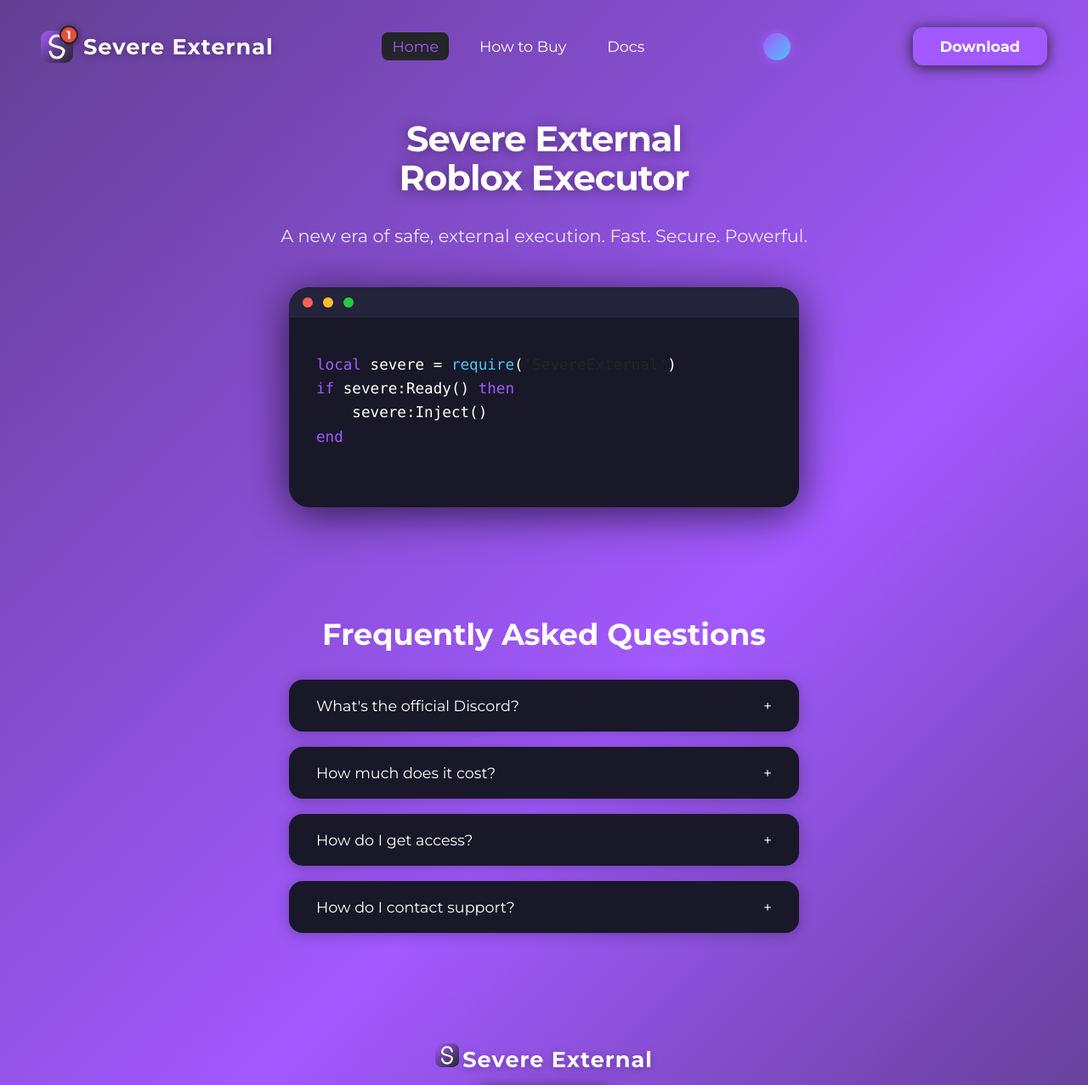
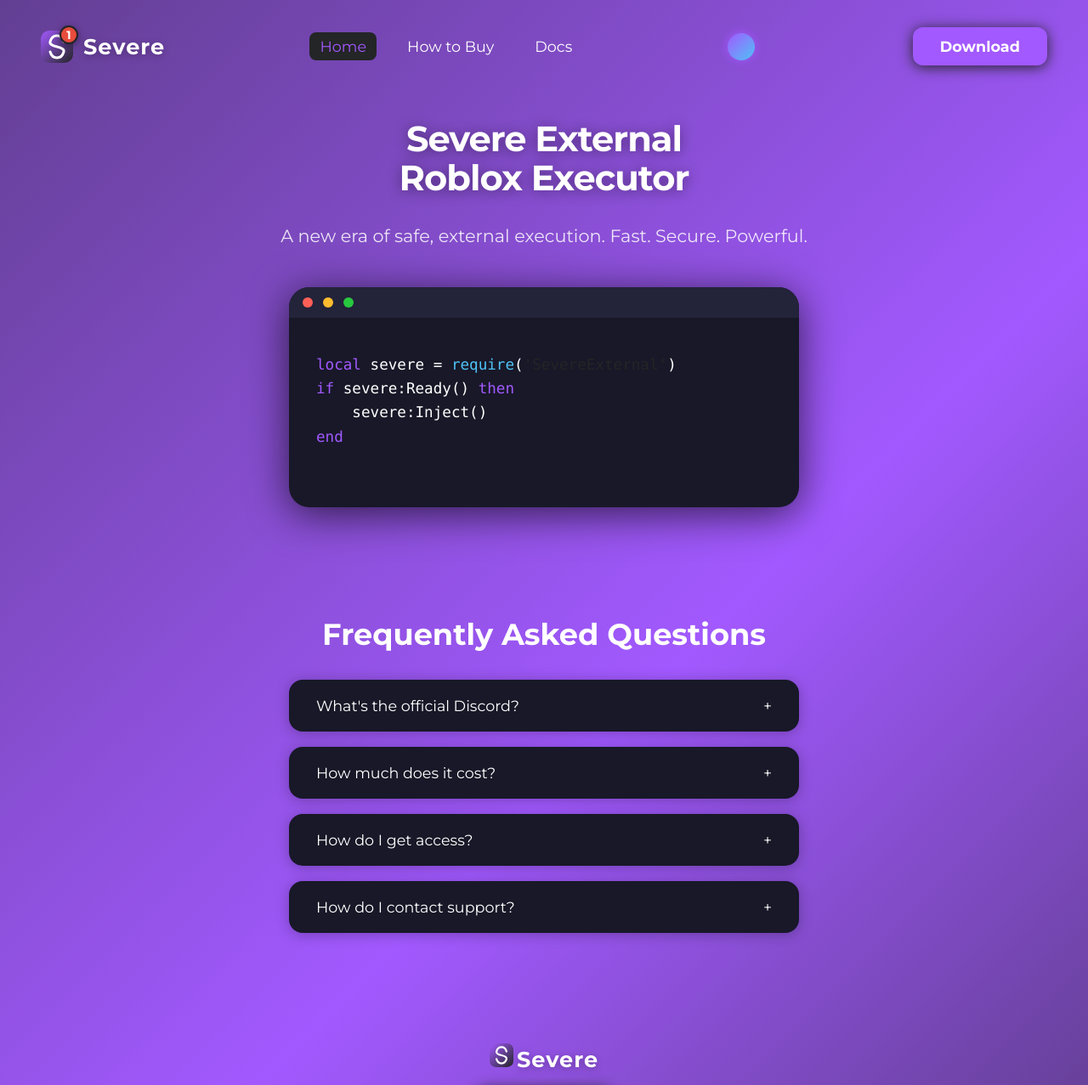
Before and after one commit to V3xes/severe-site.github.io, a plain HTML site: page index.html in a window 1280 px wide. Shown: the top 1277 px of the page at 85% size. Drawn offline with Linux system fonts and the light colour scheme.

Commit message:
Update index.html

```diff
--- a/index.html
+++ b/index.html
@@ -2,7 +2,7 @@
 <html lang="en">
 <head>
   <meta charset="UTF-8">
-  <title>Severe External - Roblox Executor</title>
+  <title>Severe - Roblox Executor</title>
   <meta name="viewport" content="width=device-width, initial-scale=1.0">
   <link rel="stylesheet" href="style.css">
 </head>
@@ -22,7 +22,7 @@
         </svg>
         <span class="notif-badge">1</span>
       </div>
-      <span class="brand">Severe External</span>
+      <span class="brand">Severe</span>
     </div>
     <nav>
       <a href="#" class="nav-link active" data-page="home">Home</a>
@@ -47,7 +47,7 @@
           <path d="M11 25 Q13 32 19 32 Q25 32 27 25 Q28 21 19 19 Q10 17 11 13 Q13 6 19 6 Q25 6 27 13" fill="none" stroke="#fff" stroke-width="3" stroke-linecap="round"/>
         </svg>
       </div>
-      <span class="brand">Severe External</span>
+      <span class="brand">Severe</span>
     </div>
     <a href="#" class="download-btn">Download</a>
   </footer>
```
